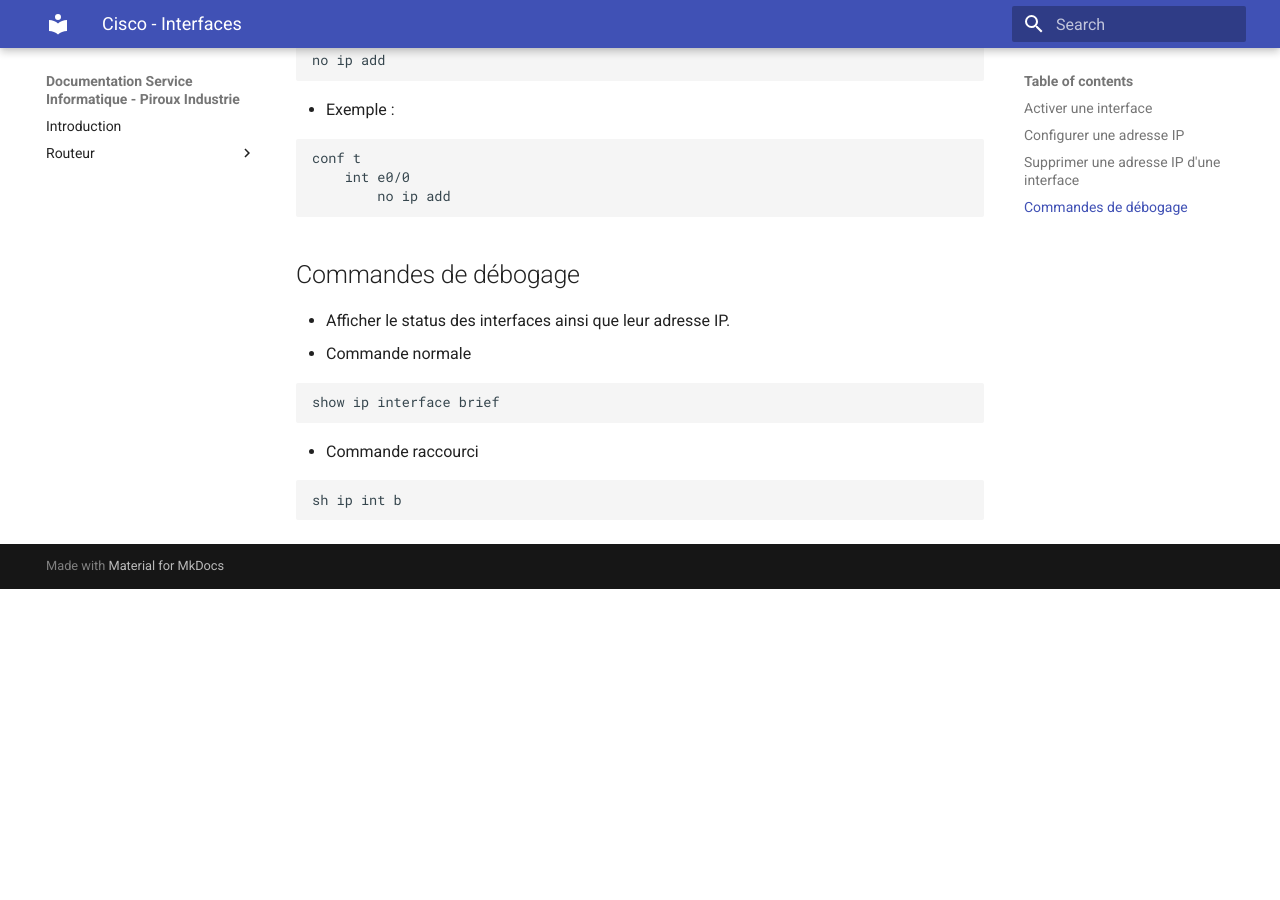
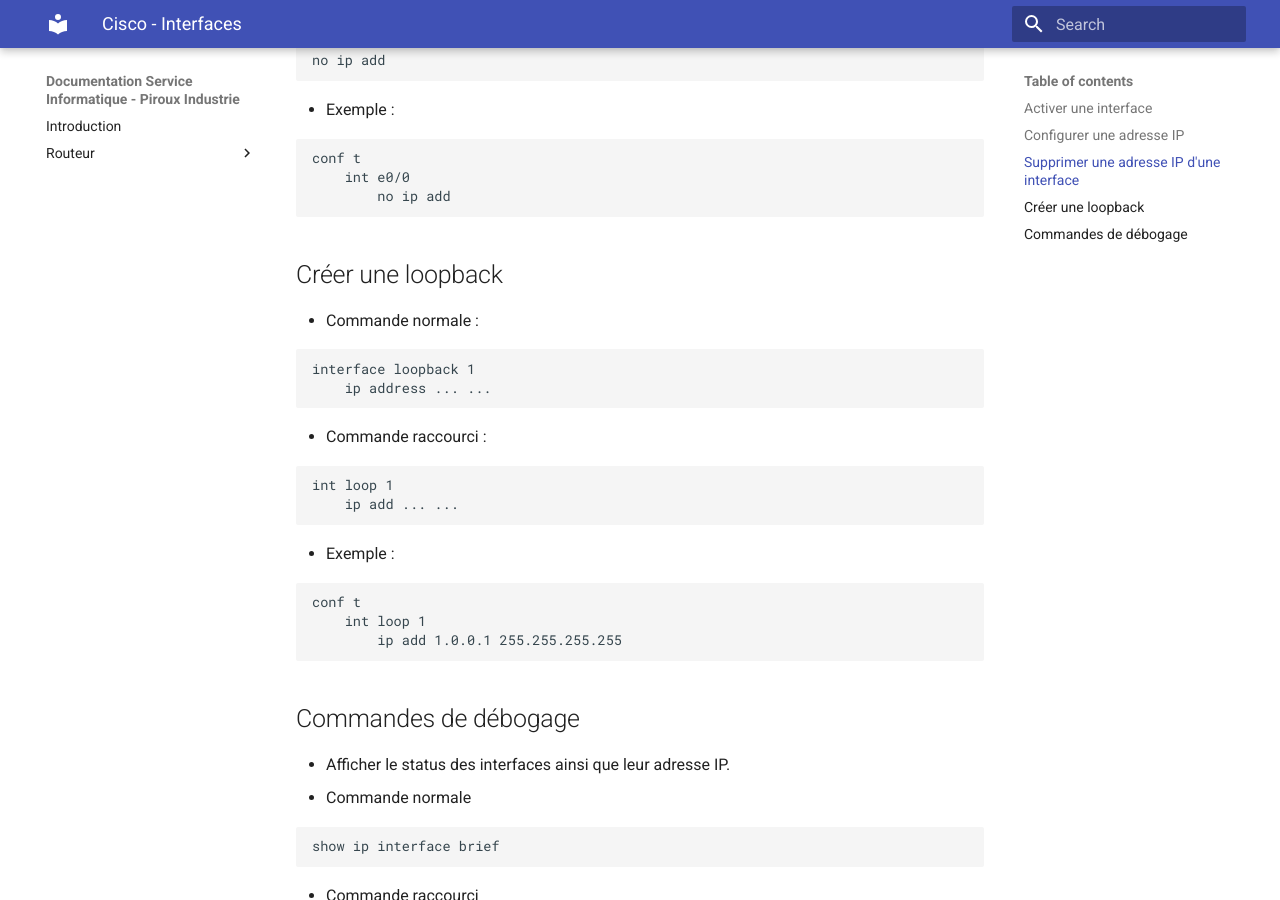
Before and after one commit to coco01370/cisco_command, an MkDocs documentation site: the page built from documentation/docs/cisco/routeur/interfaces_commands.md, in a window 1280 px wide and 900 px high, scrolled down 1267 px. Built offline with MkDocs 1.6.1 and Material for MkDocs 9.7.7, drawn with Linux system fonts in a browser that asks for light colours; before the commit the page ends 1856 px from its top, so only the background shows below that.

Commit message:
Add section for create loopback

````diff
--- a/documentation/docs/cisco/routeur/interfaces_commands.md
+++ b/documentation/docs/cisco/routeur/interfaces_commands.md
@@ -53,6 +53,24 @@ conf t
         no ip add
 ```
 
+## Créer une loopback
+- Commande normale :
+```
+interface loopback 1
+    ip address ... ...
+```
+- Commande raccourci :
+```
+int loop 1
+    ip add ... ...
+```
+- Exemple :
+```
+conf t
+    int loop 1
+        ip add 1.0.0.1 255.255.255.255
+```
+
 ## Commandes de débogage
 - Afficher le status des interfaces ainsi que leur adresse IP.
 - Commande normale
````
